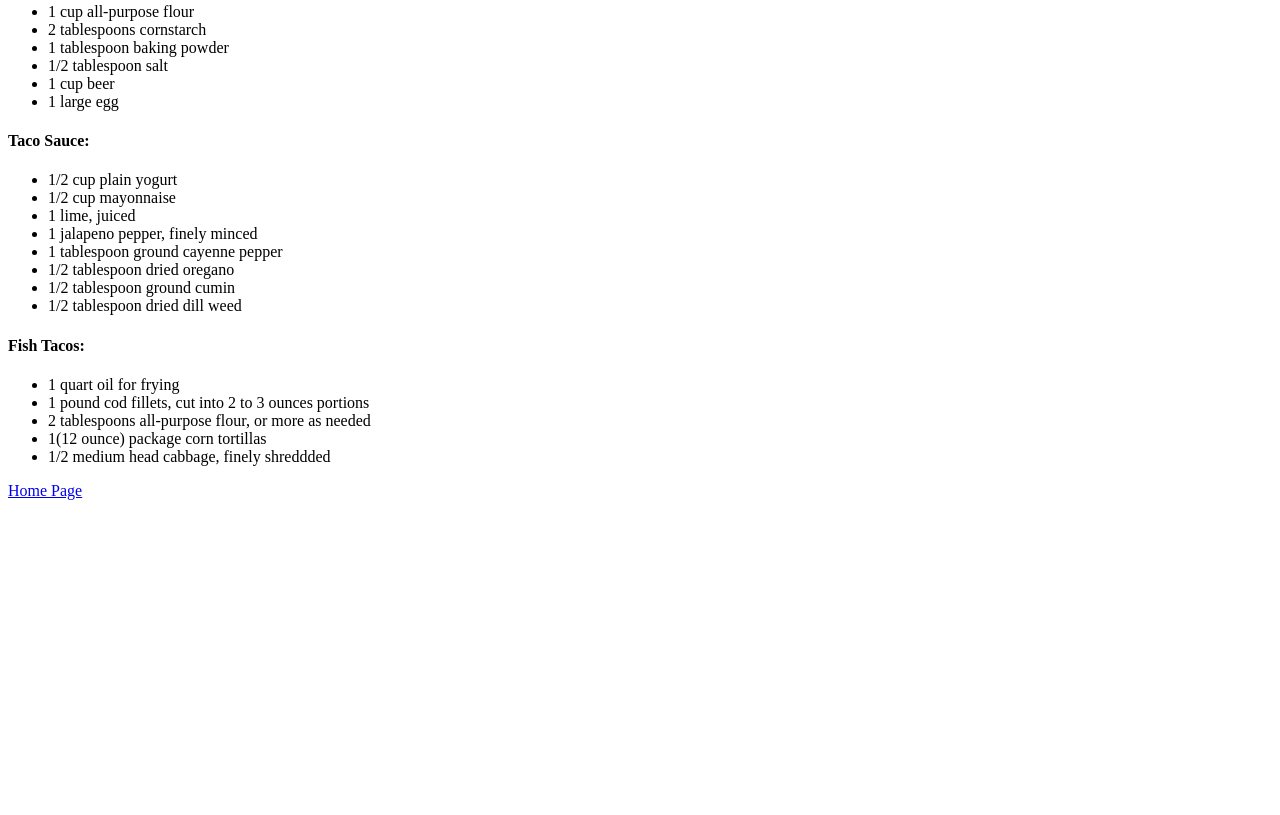
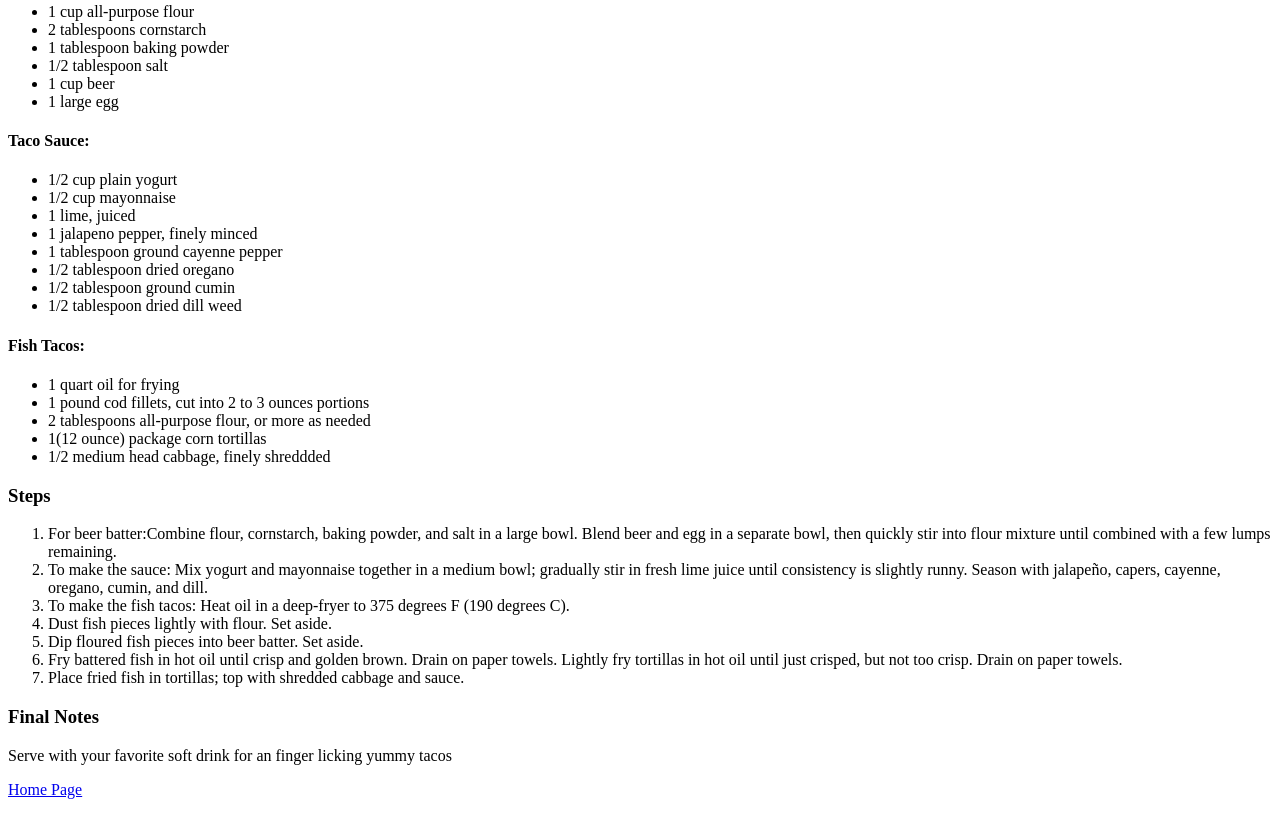
Before and after one commit to kenyan-coder/odin-recipes, a plain HTML site: page recipes/fish-tacos.html in a window 1280 px wide. Shown: the part 367-1182 px from the top of the page. Before the commit the page ends 883 px from the top, so only its background shows below. Drawn offline with Linux system fonts and the light colour scheme.

Commit message:
create a step by step guide
adding a step to step guide on how to prepare to final product of the fish tacos

```diff
--- a/recipes/fish-tacos.html
+++ b/recipes/fish-tacos.html
@@ -51,9 +51,20 @@
         <li>1/2 medium head cabbage, finely shreddded</li>
     </ul>
 
+    <h3>Steps</h3>
+    <ol>
+        <li>For beer batter:Combine flour, cornstarch, baking powder, and salt in a large bowl. Blend beer and egg in a separate bowl, then quickly stir into flour mixture until combined with a few lumps remaining.</li>
+        <li>To make the sauce: Mix yogurt and mayonnaise together in a medium bowl; gradually stir in fresh lime juice until consistency is slightly runny. Season with jalapeño, capers, cayenne, oregano, cumin, and dill.</li>
+        <li>To make the fish tacos: Heat oil in a deep-fryer to 375 degrees F (190 degrees C).</li>
+        <li>Dust fish pieces lightly with flour. Set aside.</li>
+        <li>Dip floured fish pieces into beer batter. Set aside.</li>
+        <li>Fry battered fish in hot oil until crisp and golden brown. Drain on paper towels. Lightly fry tortillas in hot oil until just crisped, but not too crisp. Drain on paper towels.</li>
+        <li>Place fried fish in tortillas; top with shredded cabbage and sauce.</li>
+    </ol>
 
+    <h3>Final Notes</h3>
 
-    </ul>
+    <p>Serve with your favorite soft drink for an finger licking yummy tacos</p>
 
 
 
```
